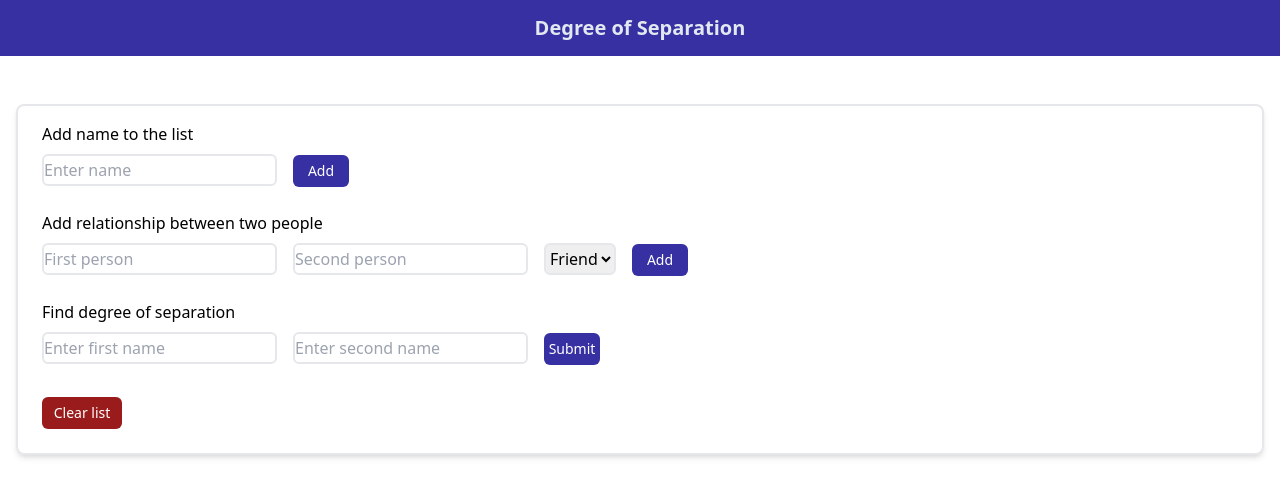
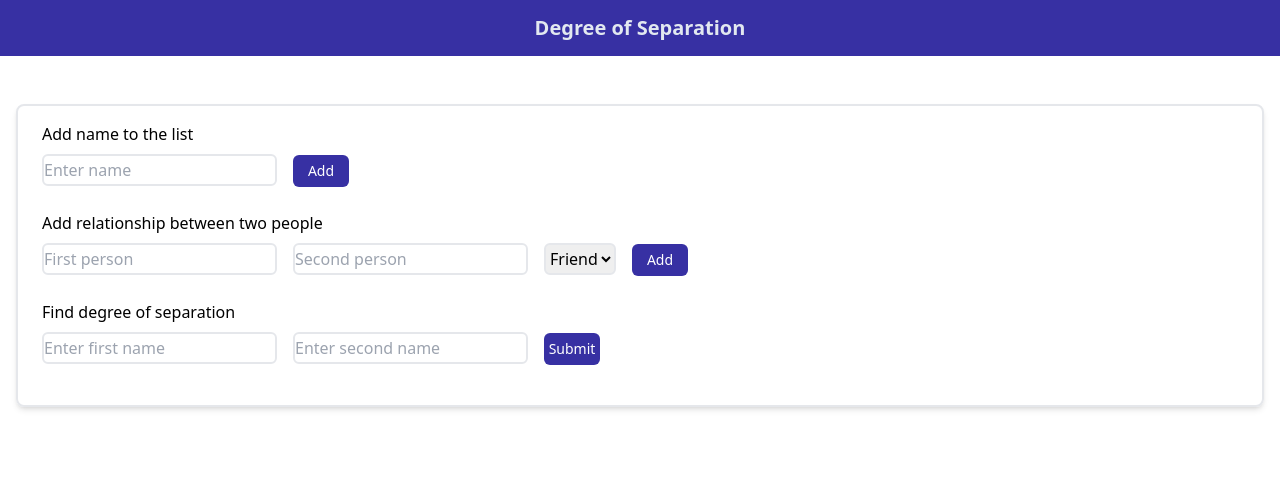
Before and after one commit to japoodev/degree-of-separation-js, a React (Create React App) app: page / in a window 1280 px wide. Shown: the top 496 px of the page. Built offline with nearby package versions, Linux system fonts and the light colour scheme.

Commit message:
Clear list visibilty change

```diff
--- a/src/components/Main.js
+++ b/src/components/Main.js
@@ -47,7 +47,7 @@ const Main = () => {
         <InputName addName={addNode} />
         <InputEdge addEdgeWeight={addEdgeWeight} />
         <OutputPath adjacencyList={adjacencyList} />
-        <button onClick={clear} className="rounded-md bg-red-800 text-white text-sm h-8 w-20 m-2">Clear list</button>
+        {adjacencyList.size > 0 && <button onClick={clear} className="rounded-md bg-red-800 text-white text-sm h-8 w-20 m-2">Clear list</button>}
     </div>
   )
 }
```
